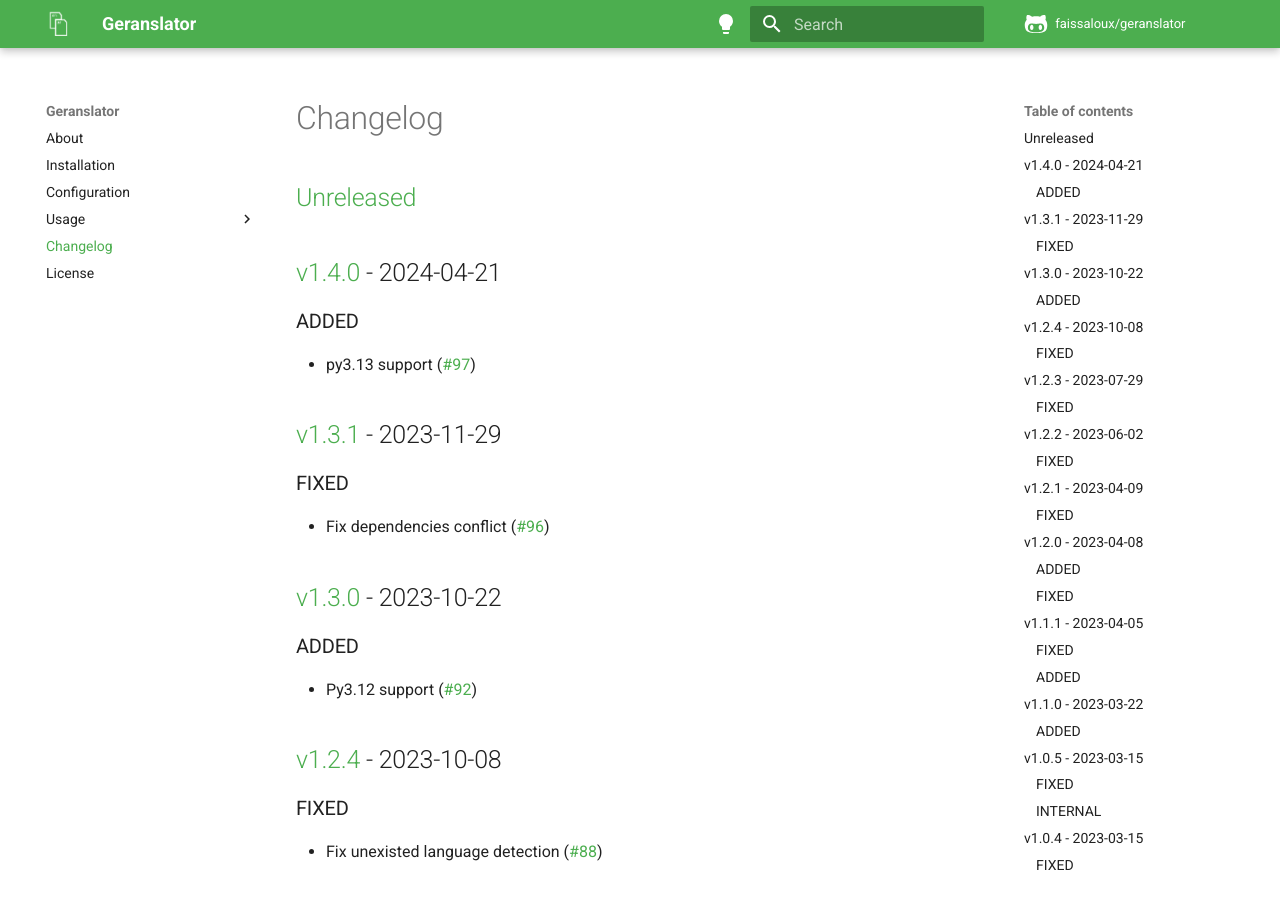
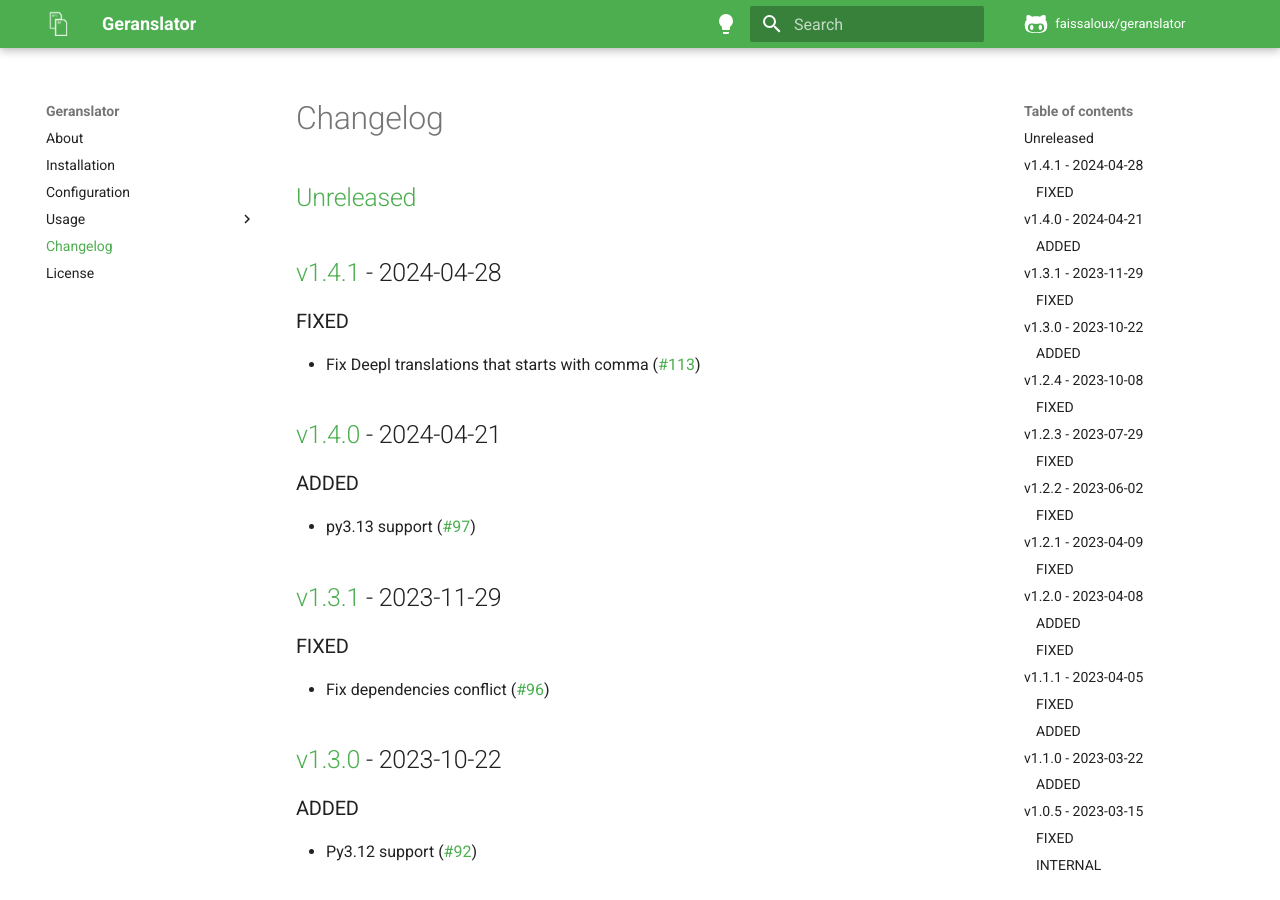
Before and after one commit to faissaloux/geranslator, an MkDocs documentation site: the page built from docs/changelog.md, in a window 1280 px wide and 900 px high. Built offline with MkDocs 1.6.1 and Material for MkDocs 9.7.7, drawn with Linux system fonts in a browser that asks for light colours; comment, search, counter and statistics services are not loaded.

Commit message:
release:1.4.1

```diff
--- a/docs/changelog.md
+++ b/docs/changelog.md
@@ -1,4 +1,8 @@
-## [Unreleased](https://github.com/faissaloux/geranslator/compare/v1.4.0...main)
+## [Unreleased](https://github.com/faissaloux/geranslator/compare/v1.4.1...main)
+
+## [v1.4.1](https://github.com/faissaloux/geranslator/compare/v1.4.0...v1.4.1) - 2024-04-28
+### FIXED
+- Fix Deepl translations that starts with comma ([#113](https://github.com/faissaloux/geranslator/pull/113))
 
 ## [v1.4.0](https://github.com/faissaloux/geranslator/compare/v1.3.1...v1.4.0) - 2024-04-21
 ### ADDED
--- a/setup.cfg
+++ b/setup.cfg
@@ -1,6 +1,6 @@
 [metadata]
 name = geranslator
-version = 1.4.0
+version = 1.4.1
 description = Translate your translation files
 long_description = file: README.md
 long_description_content_type = text/markdown
```
Also changed, not shown: CHANGELOG.md (+5 -1 lines).
